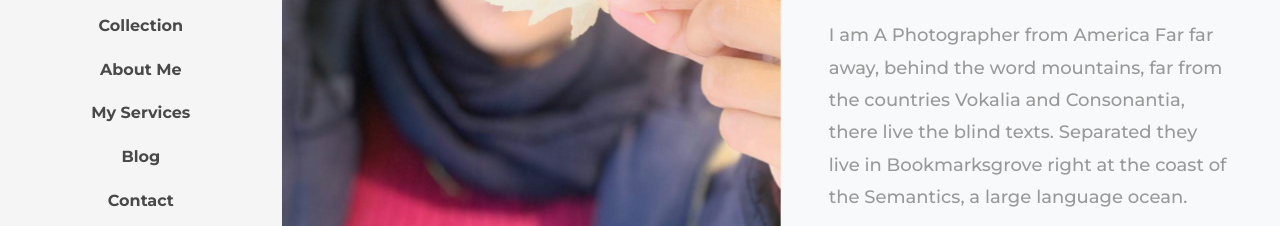
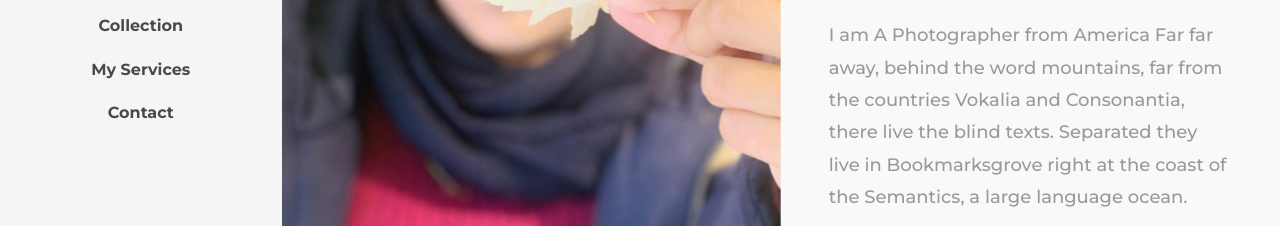
Before and after one commit to gisela-araujo/aeostudio, a plain HTML site: page index.html in a window 1280 px wide. Shown: the part 319-545 px from the top of the page. Drawn offline with Linux system fonts and the light colour scheme; some packages are replaced by stand-ins of ours; no server answers; files whose address does not match are found by name; a web font is replaced by a local one.

Commit message:
Update index.html

```diff
--- a/index.html
+++ b/index.html
@@ -38,9 +38,9 @@
 				<ul>
 					<li class="colorlib-active"><a href="index.html">Home</a></li>
 					<li><a href="collection.html">Collection</a></li>
-					<li><a href="about.html">About Me</a></li>
+					<!--<li><a href="about.html">About Me</a></li>-->
 					<li><a href="services.html">My Services</a></li>
-					<li><a href="blog.html">Blog</a></li>
+					<!--<li><a href="blog.html">Blog</a></li>-->
 					<li><a href="contact.html">Contact</a></li>
 				</ul>
 			</nav>
```
